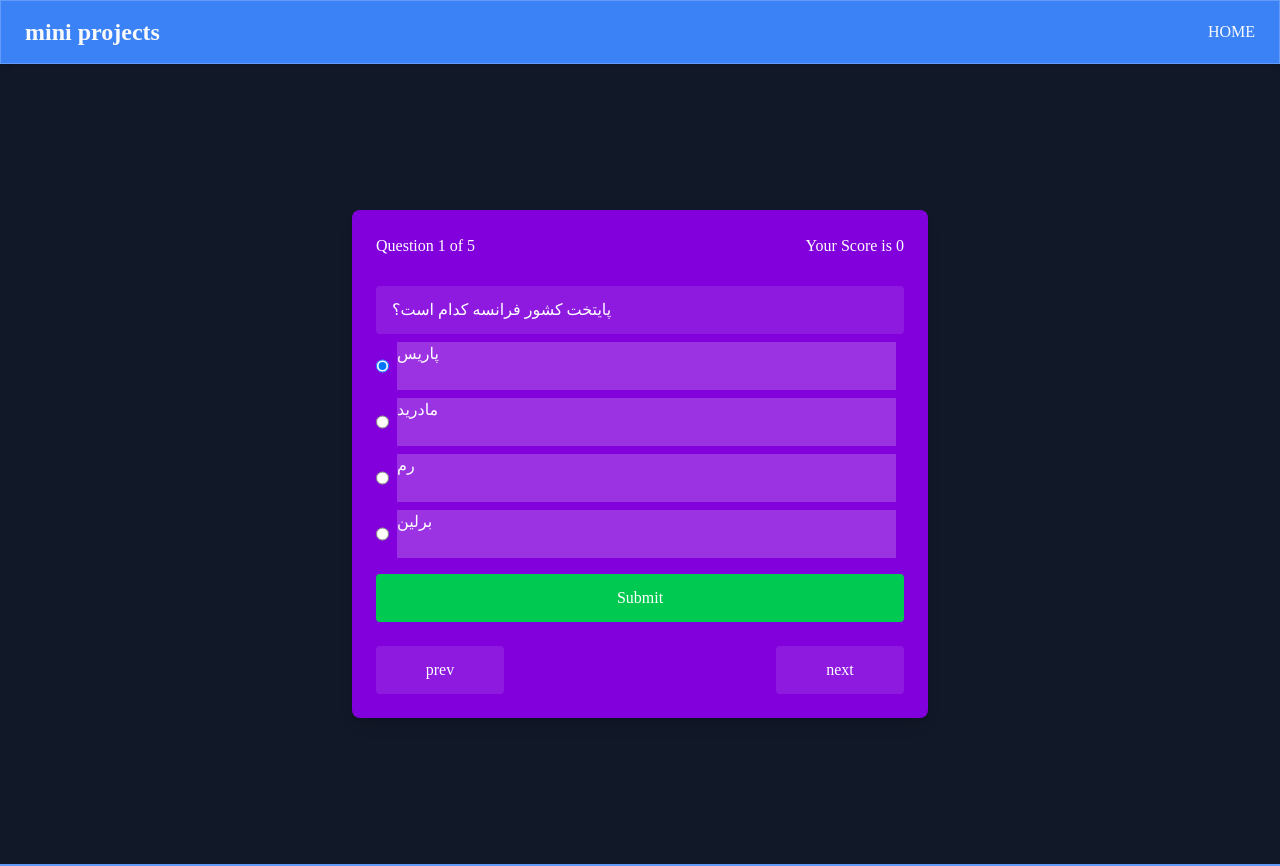
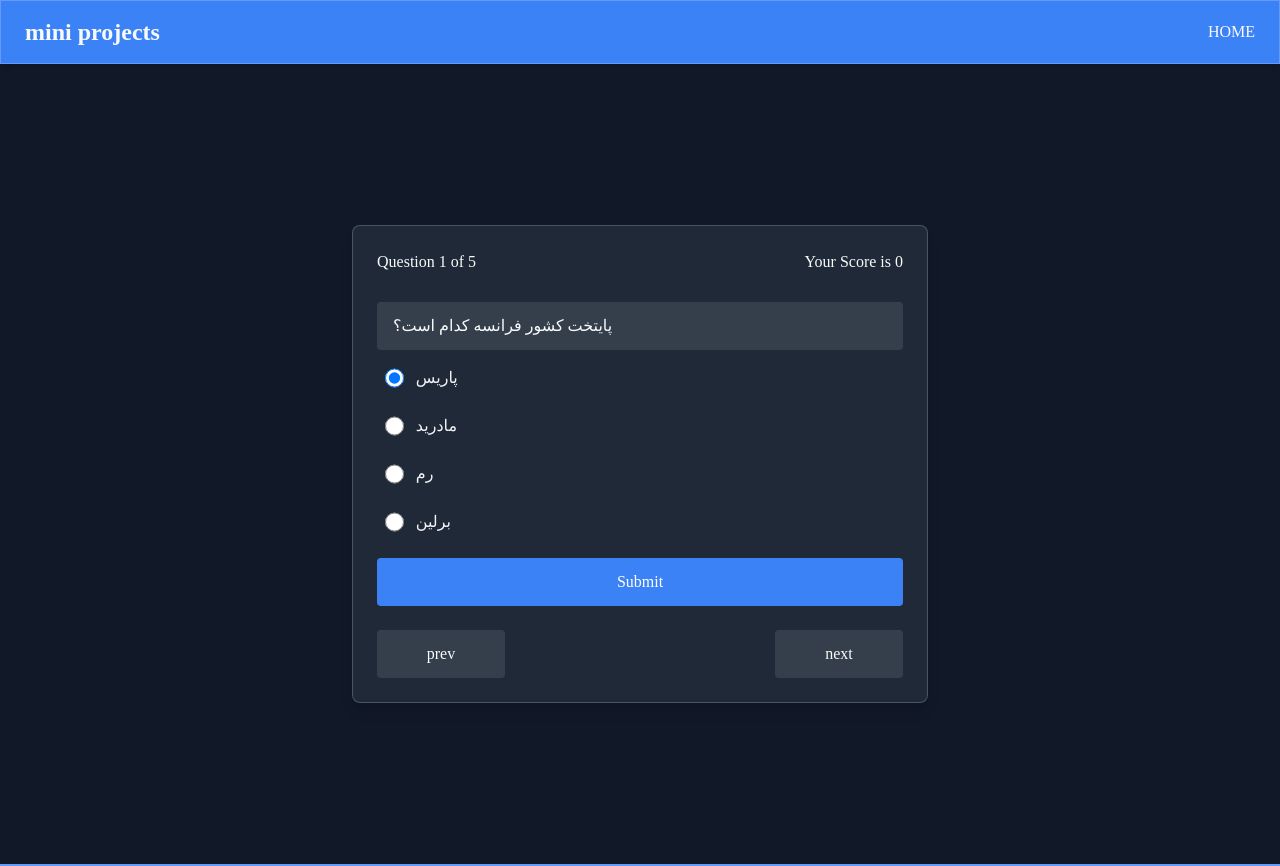
Before and after one commit to parvaneh-esmaili/mini-projects, an Angular app: page /quiz-app in a window 1280 px wide. Built offline with nearby package versions, Linux system fonts and the light colour scheme.

Commit message:
FIX: Fix Quiz App Styles

```diff
--- a/src/app/_modules/projects/_components/quiz-app/quiz-app.html
+++ b/src/app/_modules/projects/_components/quiz-app/quiz-app.html
@@ -1,5 +1,5 @@
 <div class="h-screen w-full flex items-center justify-center">
-  <div class="w-full max-w-xl bg-purple-700 p-6 rounded-lg shadow-lg text-white">
+  <div class="w-full max-w-xl bg-surface p-6 rounded-lg shadow-lg border border-white-20">
     <div class="flex items-center justify-between">
       <p>Question {{currentQuestionIndex + 1}} of {{questions.length}}</p>
       <p>Your Score is {{score}}</p>
@@ -11,20 +11,23 @@
   </p>
 
   @for (opt of questions[currentQuestionIndex].options; track $index) {
-    <div class="flex items-center mt-2">
+    <div class="flex items-center mt-2 p-2 rounded-lg hover:bg-white/5 transition">
   <input
     type="radio"
-        name="optionGroup{{currentQuestionIndex}}"
+    name="optionGroup{{ currentQuestionIndex }}"
     [value]="$index"
     [(ngModel)]="selectedIndex"
-        class="mr-2 h-4"
+    class="mr-3 h-5 w-5 text-primary focus:ring-primary cursor-pointer"
   />
-      <label class="mr-2 h-12 bg-white/20 w-full">{{ opt }}</label>
+  <label class="w-full text-gray-100 cursor-pointer">
+    {{ opt }}
+  </label>
 </div>
+
   }
 
   <button
-    class="h-12 w-full bg-green-500 hover:bg-green-600 text-white rounded px-4 mt-4"
+    class="h-12 w-full bg-primary hover:bg-secondary cursor-pointer active:scale-95 transition duration-300 text-white rounded px-4 mt-4"
     (click)="checkAnswer(selectedIndex)">
     Submit
   </button>
@@ -53,13 +56,13 @@
   </div>
 </div>
 @if (win){
-<div class="h-screen z-50 bg-black/80 fixed top-0 left-0 w-full flex items-center justify-center">
-<div class="h-72 w-96 bg-gradient-to-br from-white to-blue-100 rounded-3xl shadow-2xl flex flex-col justify-center items-center gap-6 p-6 animate-fade-in">
-  <p class="text-blue-800 text-2xl font-extrabold text-center drop-shadow-sm">
+<div class="h-screen z-50 bg-black/70 fixed top-0 left-0 w-full flex items-center justify-center">
+<div class="h-72 w-96 bg-surface border border-white-20 rounded-3xl shadow-2xl flex flex-col justify-center items-center gap-6 p-6 animate-fade-in">
+  <p class="text-primary text-2xl font-extrabold text-center drop-shadow-sm">
     you could answer {{score}} of {{questions.length}} questions
   </p>
   <button
-    class="bg-blue-700 hover:bg-blue-900 transition-colors duration-300 text-white font-semibold text-lg px-6 py-3 rounded-xl shadow-md hover:shadow-xl active:scale-95"
+    class="bg-primary hover:bg-secondary transition-colors duration-300 font-semibold text-lg px-6 py-3 rounded-xl shadow-md hover:shadow-xl active:scale-95"
     (click)="resetQuiz()"
   >
     🔄 Restart Quiz
```
Lines whose indentation alone changed are shown as unchanged.
